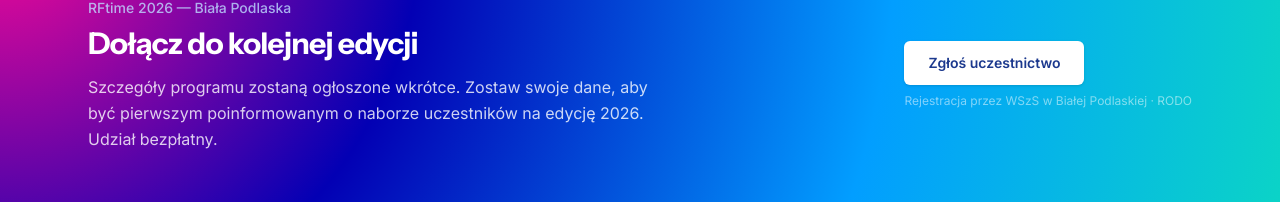
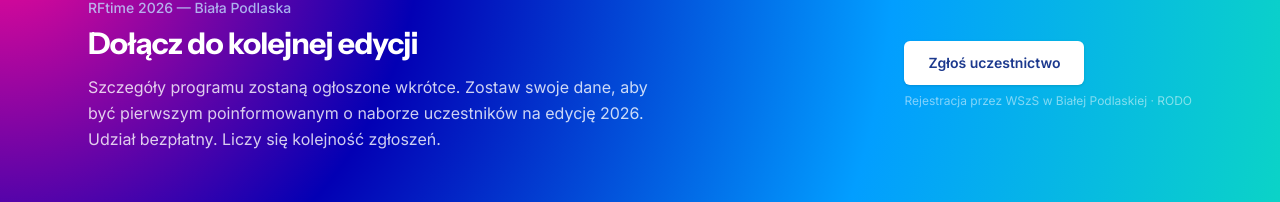
Before and after one commit to Merlieee/rftime, a React (Vite) app: page / in a window 1280 px wide. Shown: the part 5521-5723 px from the top of the page. Built offline with nearby package versions, Linux system fonts and the light colour scheme.

Commit message:
Add registration order note to CTA paragraph
Co-Authored-By: Claude Sonnet 4.6 <noreply@anthropic.com>

```diff
--- a/src/components/RegistrationCTA.jsx
+++ b/src/components/RegistrationCTA.jsx
@@ -15,7 +15,7 @@ export default function RegistrationCTA() {
           </h2>
           <p className="text-white/80 max-w-xl leading-relaxed">
             Szczegóły programu zostaną ogłoszone wkrótce. Zostaw swoje dane, aby być pierwszym
-            poinformowanym o naborze uczestników na edycję 2026. Udział bezpłatny.
+            poinformowanym o naborze uczestników na edycję 2026. Udział bezpłatny. Liczy się kolejność zgłoszeń.
           </p>
         </div>
         <div className="shrink-0">
```
